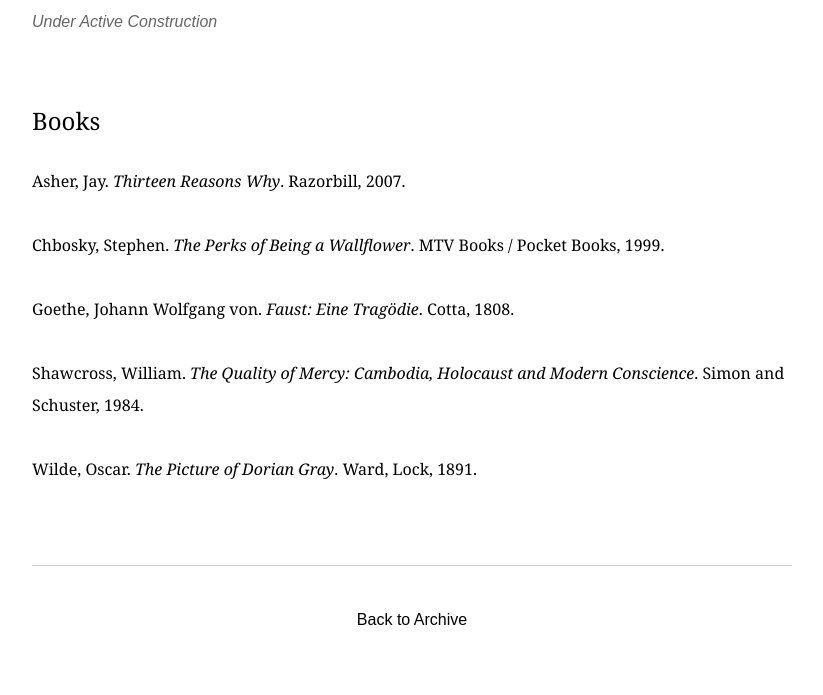
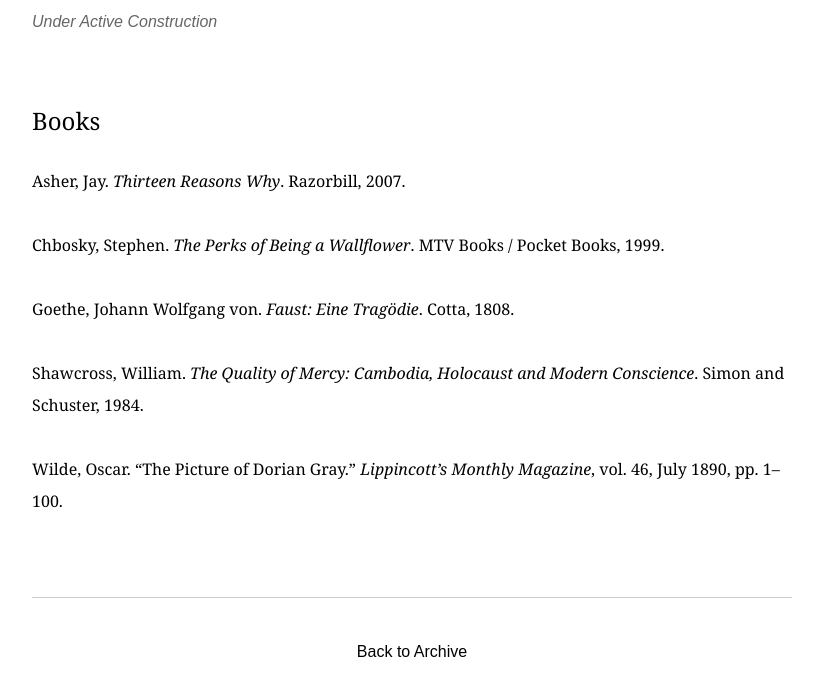
Before and after one commit to moitrayash/moitrayash.github.io, a plain HTML site: page recread/index.html in a window 1280 px wide. Shown: the part 195-890 px from the top of the page, without its empty margins (228-1051 px from the left). Drawn offline with Linux system fonts and the light colour scheme.

Commit message:
Cite Dorian Gray from its 1890 Lippincott's first appearance

```diff
--- a/recread/index.html
+++ b/recread/index.html
@@ -69,7 +69,7 @@ body {
     <p>Chbosky, Stephen. <i>The Perks of Being a Wallflower</i>. MTV Books / Pocket Books, 1999.</p>
     <p>Goethe, Johann Wolfgang von. <i>Faust: Eine Tragödie</i>. Cotta, 1808.</p>
     <p>Shawcross, William. <i>The Quality of Mercy: Cambodia, Holocaust and Modern Conscience</i>. Simon and Schuster, 1984.</p>
-    <p>Wilde, Oscar. <i>The Picture of Dorian Gray</i>. Ward, Lock, 1891.</p>
+    <p>Wilde, Oscar. &ldquo;The Picture of Dorian Gray.&rdquo; <i>Lippincott&rsquo;s Monthly Magazine</i>, vol. 46, July 1890, pp. 1&ndash;100.</p>
   </div>
   <nav class="item-page-nav" aria-label="Page navigation">
     <a href="/archive/">Back to Archive</a>
```
